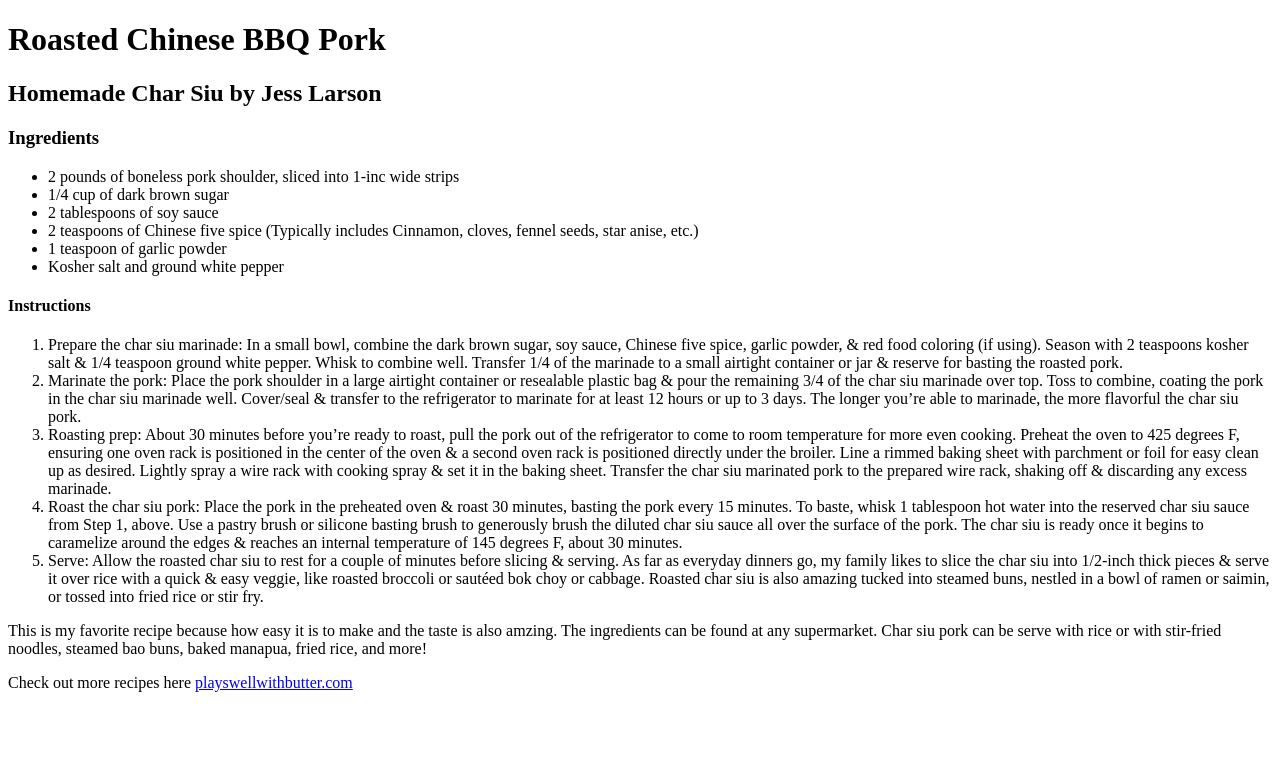
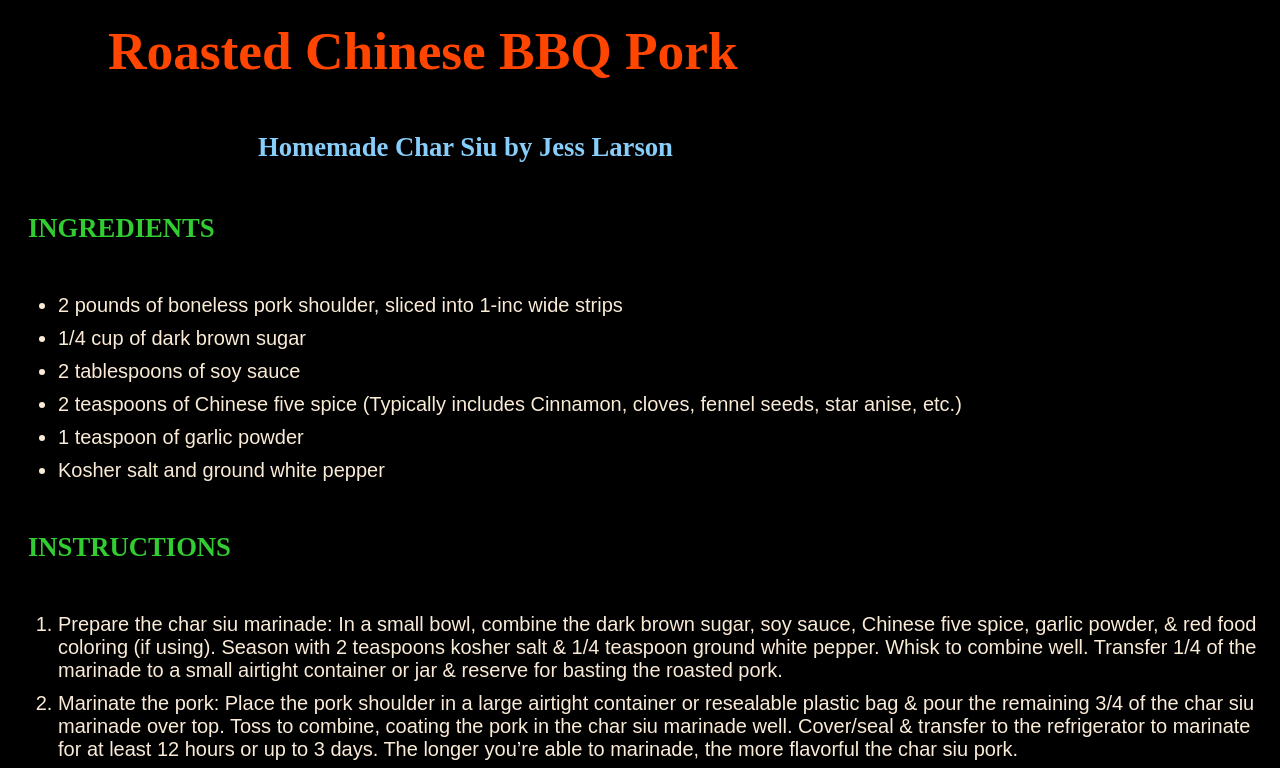
Before and after one commit to TrungVo0714/CSIT-121, a plain HTML site: page lab02/index.html in a window 1280 px wide. Shown: the top 768 px of the page. Drawn offline with Linux system fonts and the light colour scheme.

Commit message:
Add files via upload

```diff
--- a/lab02/recipe.css
+++ b/lab02/recipe.css
@@ -1 +1,39 @@
-b{color: green;}
+body{
+	background-color: black;
+}
+h1{
+	color: orangered ;
+	font-size: 40pt;
+	font-family: Papyrus;
+	margin: 20px 100px 20px;
+}
+h2{
+	margin: 50px 250px ;
+	color: lightskyblue;
+	font-size: 20pt;
+}
+h3{
+	margin: 50px 20px;
+	color: limegreen;
+	text-transform: uppercase;
+	font-size: 20pt;
+	font-family: Papyrus;
+}
+h4{
+	margin: 50px 20px;
+	color: limegreen;
+	text-transform: uppercase;
+	font-size: 20pt;
+	font-family: Papyrus;
+}
+li{
+	margin: 10px 10px 10px;
+	color: antiquewhite;
+	font-size: 15pt;
+	font-family: Arial;
+}
+p{
+	margin: 60px 10px;
+	color: lightsteelblue;
+	font-size: 20pt;
+}
```
